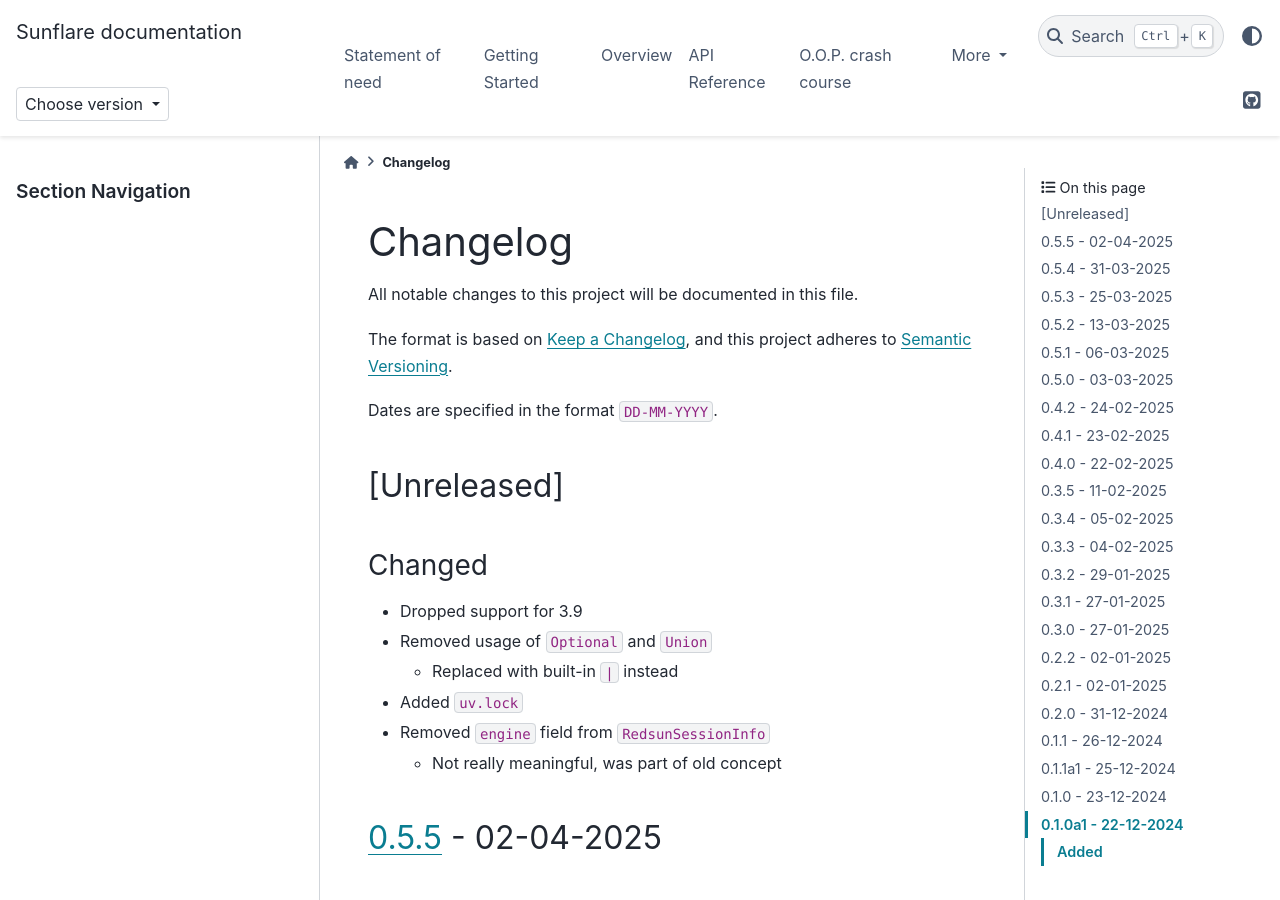
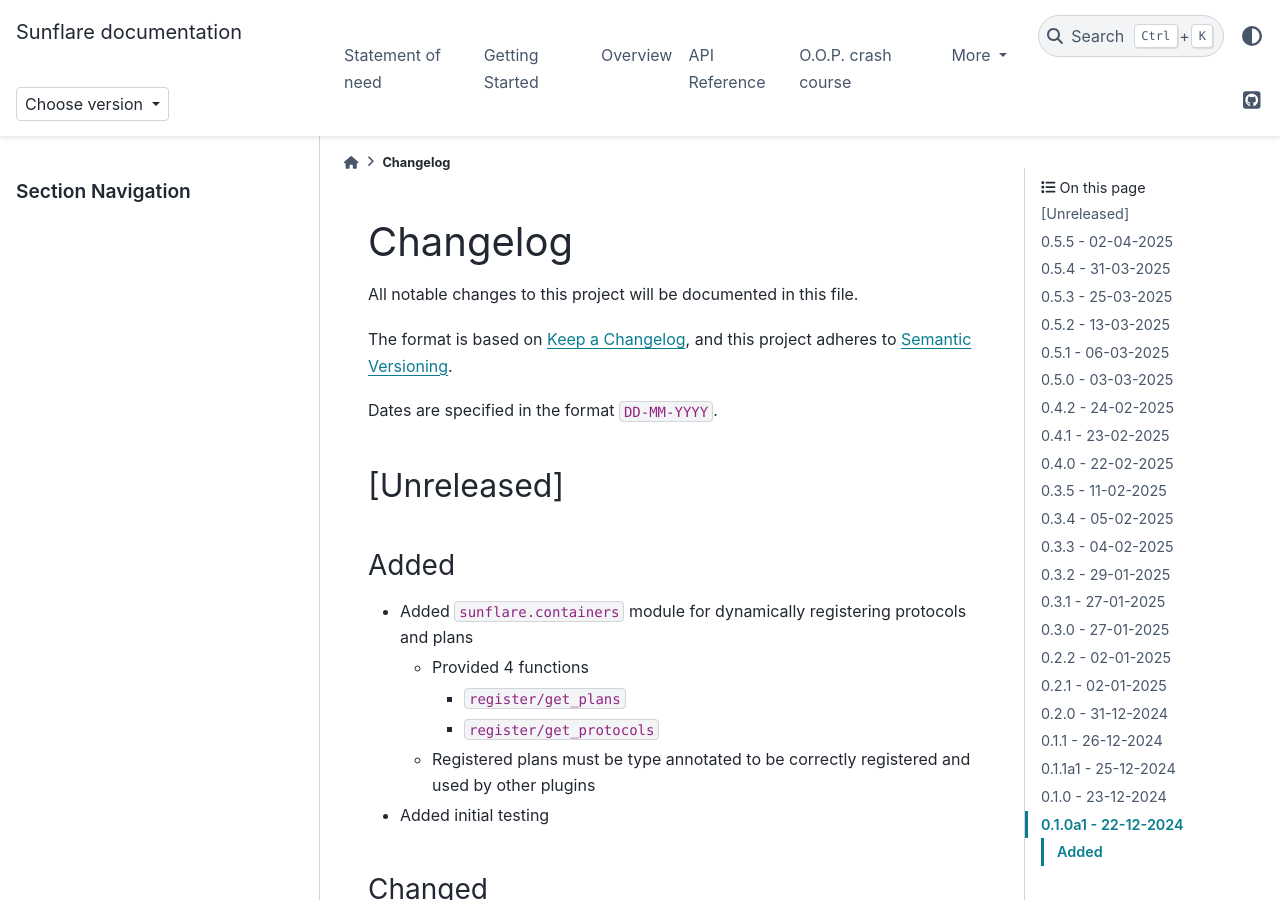
Before and after one commit to redsun-acquisition/sunflare, a Sphinx documentation site: the page built from docs/changelog.md, in a window 1280 px wide and 900 px high. Built offline with Sphinx 7.4.7 and the PyData theme 0.15.4, drawn with Linux system fonts in a browser that asks for light colours.

Commit message:
docs: update changelog

```diff
--- a/docs/changelog.md
+++ b/docs/changelog.md
@@ -8,6 +8,15 @@
 Dates are specified in the format `DD-MM-YYYY`.
 
 ## [Unreleased]
+
+### Added
+
+- Added `sunflare.containers` module for dynamically registering protocols and plans
+  - Provided 4 functions
+    - `register/get_plans`
+    - `register/get_protocols`
+  - Registered plans must be type annotated to be correctly registered and used by other plugins
+- Added initial testing
 
 ### Changed
 
```
